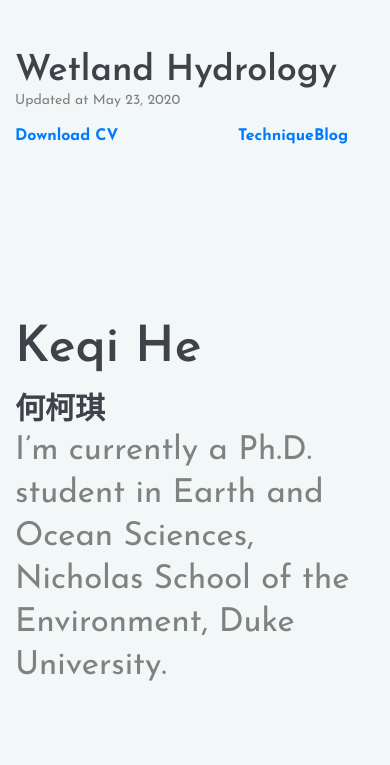
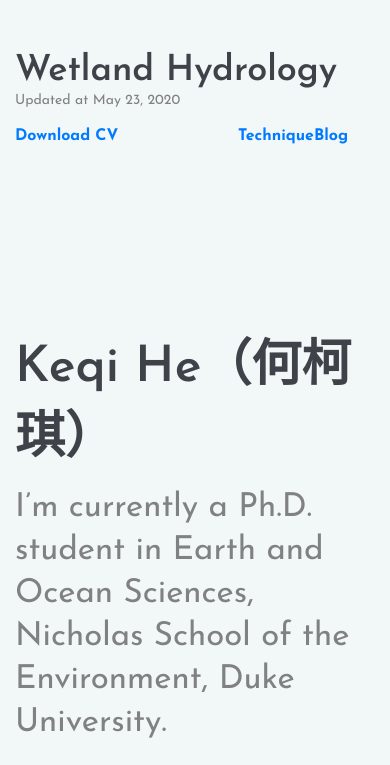
Before and after one commit to hkqcqq/KeqiHeWebsite, a plain HTML site: page index.html in a window 390 px wide. Shown: the top 765 px of the page. Drawn offline with Linux system fonts and the light colour scheme.

```diff
--- a/index.html
+++ b/index.html
@@ -58,8 +58,7 @@
 					<div class="row">
 						<div class="col-lg-6">
 							<div class="hero-text">
-								<h2>Keqi He</h2>
-								<h3>何柯琪</h3>
+								<h2>Keqi He（何柯琪）</h2>
 								<p>I’m currently a Ph.D. student in Earth and Ocean Sciences, Nicholas School of the Environment, Duke University.&nbsp;</p>
 							</div>
 							<div class="hero-info">
```
